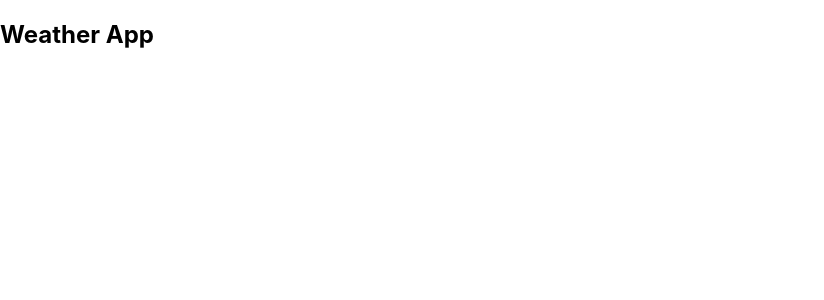
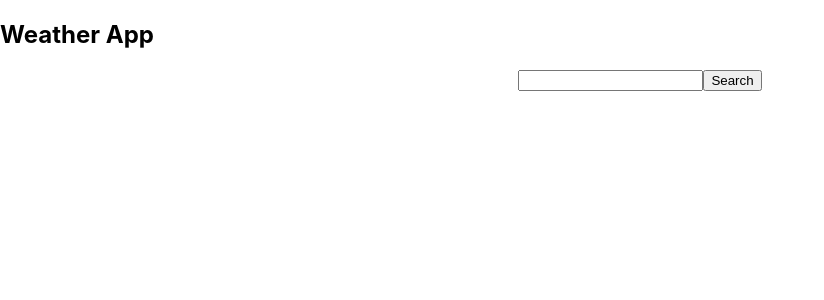
Before and after one commit to Rofiat369/weather-react, a React (Create React App) app: page / in a window 1280 px wide. Shown: the top 300 px of the page, without its empty margins (0-824 px from the left). Built offline with nearby package versions, Linux system fonts and the light colour scheme.

Commit message:
Created a new file called Search

```diff
--- a/src/App.js
+++ b/src/App.js
@@ -1,7 +1,8 @@
 import './App.css';
 
+
 function App() {
-  return <h2>Weather App</h2>;
+  return <h2>Weather App</h2>
 }
 
 export default App;
--- a/src/index.js
+++ b/src/index.js
@@ -2,11 +2,13 @@ import React from 'react';
 import ReactDOM from 'react-dom';
 import './index.css';
 import App from './App';
+import Search from "./Search";
 import reportWebVitals from './reportWebVitals';
 
 ReactDOM.render(
   <React.StrictMode>
     <App />
+    <Search />
   </React.StrictMode>,
   document.getElementById('root')
 );
```
